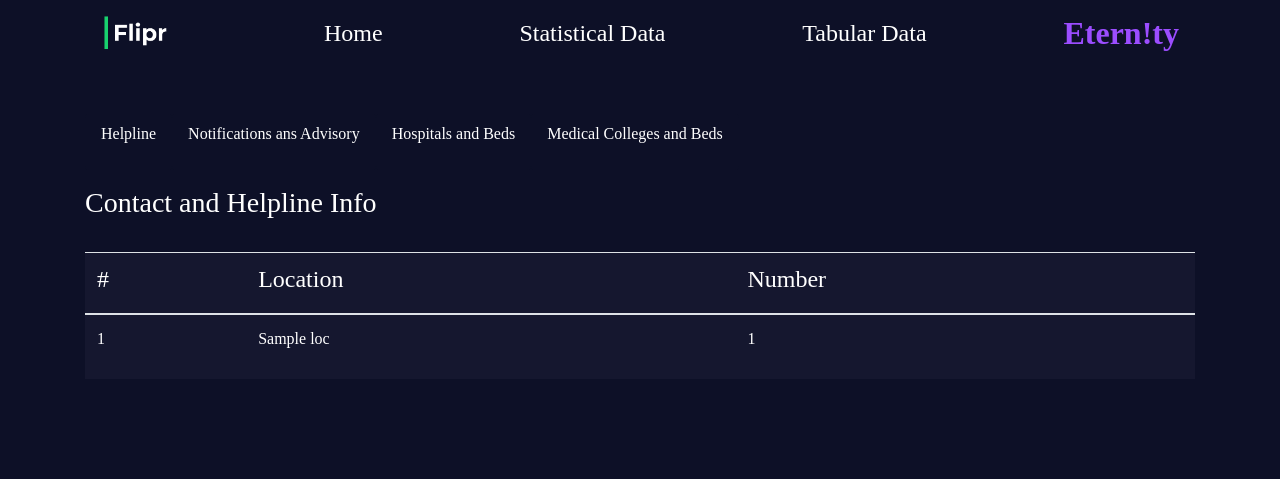
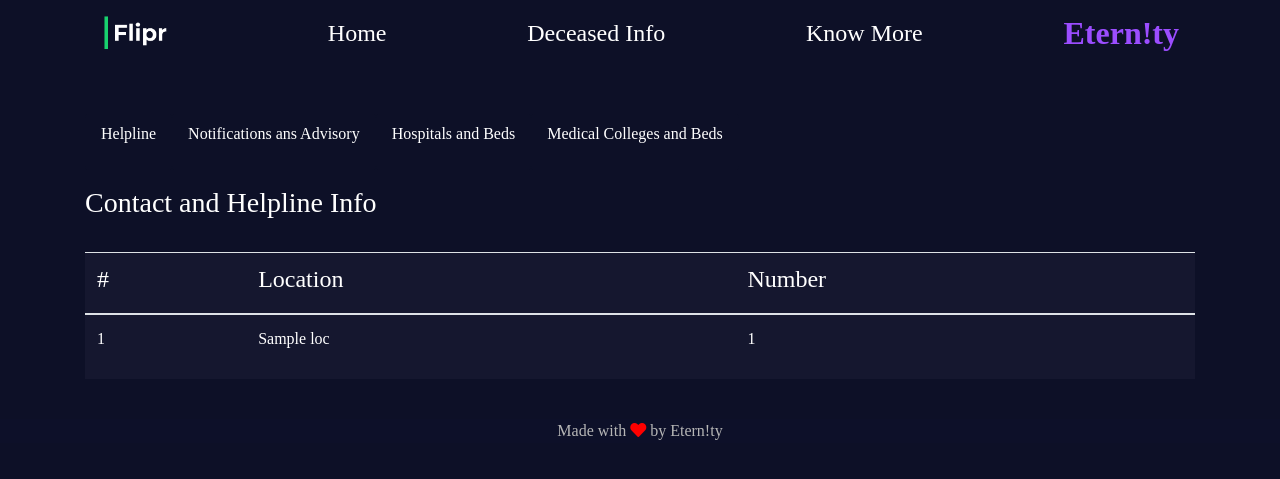
Before and after one commit to EternityProjects-real/VIT-hack2020, a Flask app: page /tabular in a window 1280 px wide. Shown: the top 479 px of the page. Run offline with Flask 2, Linux system fonts and the light colour scheme; a database or web service that is not in the repository returns one stand-in record (Sample ...); data that the repository does not hold is empty; some libraries are stand-ins or nearby versions.

Commit message:
full stack app

```diff
--- a/main.py
+++ b/main.py
@@ -30,10 +30,7 @@ def create_plot(x,y):
 
 @app.route('/')
 def index():
-    info_df = ["Recovered", "Hospitalized", "Deceased"]
-    info_ddf = [182, 27663, 45]
-    plot_index = create_plot(info_df, info_ddf)
-    return render_template('index.html', plot_index = plot_index)
+    return render_template('index.html')
 
 
 @app.route('/tabular')
@@ -106,5 +103,6 @@ def mailme():
 def download():
     return send_file('Doc1.pdf', attachment_filename='Doc1.pdf', as_attachment=True)
 
+
 if __name__ == "__main__":
     app.run(debug=True)
--- a/templates/tabular.html
+++ b/templates/tabular.html
@@ -1,48 +1,66 @@
 <!doctype html>
 <html lang="en">
+
 <head>
   <meta charset="utf-8">
   <meta name="viewport" content="width=device-width, initial-scale=1, shrink-to-fit=no">
-    <link rel="stylesheet" href="https://stackpath.bootstrapcdn.com/bootstrap/4.5.2/css/bootstrap.min.css" integrity="sha384-JcKb8q3iqJ61gNV9KGb8thSsNjpSL0n8PARn9HuZOnIxN0hoP+VmmDGMN5t9UJ0Z" crossorigin="anonymous">
-    <link rel="stylesheet" href="https://pro.fontawesome.com/releases/v5.10.0/css/all.css" integrity="sha384-AYmEC3Yw5cVb3ZcuHtOA93w35dYTsvhLPVnYs9eStHfGJvOvKxVfELGroGkvsg+p" crossorigin="anonymous"/>
-    <link rel="icon" type="image/png" href="/static/Navbar flavicon_Eternity.png"/>
-    <link rel="icon" type="image/png" href="/static/Navbar flavicon_Eternity.png"/>
+  <link rel="stylesheet" href="https://stackpath.bootstrapcdn.com/bootstrap/4.5.2/css/bootstrap.min.css"
+    integrity="sha384-JcKb8q3iqJ61gNV9KGb8thSsNjpSL0n8PARn9HuZOnIxN0hoP+VmmDGMN5t9UJ0Z" crossorigin="anonymous">
+  <link rel="stylesheet" href="https://pro.fontawesome.com/releases/v5.10.0/css/all.css"
+    integrity="sha384-AYmEC3Yw5cVb3ZcuHtOA93w35dYTsvhLPVnYs9eStHfGJvOvKxVfELGroGkvsg+p" crossorigin="anonymous" />
+  <link rel="icon" type="image/png" href="/static/Navbar flavicon_Eternity.png" />
+  <link rel="icon" type="image/png" href="/static/Navbar flavicon_Eternity.png" />
   <style>
-        .body{
+    .body {
       background-color: #0d1027;
     }
-        .data{
+
+    .footer {
+      width: 100%;
+      background-color: #0d1029;
+      color: white;
+      text-align: center;
+    }
+
+    .data {
       font-family: Montserrat;
       font-style: normal;
       font-weight: 500;
       color: white;
       font-size: 150%
     }
-        .et{
+
+    .et {
       font-family: Montserrat;
       font-style: normal;
       font-weight: bold;
       color: #9B4DFF;
       font-size: 200%
     }
-        a:hover{
-            color:rgb(175, 230, 255)
+
+    a:hover {
+      color: rgb(175, 230, 255)
     }
-        h4,p{
+
+    h4,
+    p {
       font-family: Montserrat;
       font-style: normal;
       font-weight: normal;
       color: white;
     }
-        #tabelhead{
+
+    #tabelhead {
       font-family: Montserrat;
       font-style: normal;
       font-weight: normal;
       color: white;
     }
-        .table{
-            background-color:rgba(33, 33, 62, 0.4);
+
+    .table {
+      background-color: rgba(33, 33, 62, 0.4);
     }
+
     #myBtn {
       display: none;
       position: fixed;
@@ -58,22 +76,24 @@
       border-radius: 10px;
       font-size: 18px;
     }
+
     #myBtn:hover {
-             background-color: #555; /* Add a dark-grey background on hover */
+      background-color: #555;
     }
   </style>
-    <title>Tabular Data</title>
+  <title>More Info</title>
 </head>
-  <body class = "body">
+
+<body class="body">
   <div class="container">
     <nav class="navbar navbar" style="opacity: 1">
       <a class="navbar-brand" href="https://flipr.ai/">
         <img src="/static/Flipr logo.png" width="70" height="40" class="d-inline-block align-top" alt="" loading="lazy">
       </a>
-            <a href = "/" class = "data">Home</a>
-            <a href = "/statical" class = "data">Statistical Data</a>
-            <a href = "/tabular" class = "data">Tabular Data</a>
-            <a href = "https://github.com/EternityProjects-real" class = "et">Etern!ty</a>
+      <a href="/" class="data">Home</a>
+      <a href="/statical" class="data">Deceased Info</a>
+      <a href="/tabular" class="data">Know More</a>
+      <a href="https://github.com/EternityProjects-real" class="et">Etern!ty</a>
     </nav>
   </div>
   <br>
@@ -81,57 +101,91 @@
   <div class="container">
     <ul class="nav nav-pills mb-3" id="pills-tab" role="tablist">
       <li class="nav-item" role="presentation">
-              <a class="nav-link" id="helpline" data-toggle="pill" href="#helplinedata" role="tab" aria-controls="helplinedata" aria-selected="true" style="color: white; background: #0d1027;"><p>Helpline</p></a>
+        <a class="nav-link" id="helpline" data-toggle="pill" href="#helplinedata" role="tab"
+          aria-controls="helplinedata" aria-selected="true" style="color: white; background: #0d1027;">
+          <p>Helpline</p>
+        </a>
       </li>
       <li class="nav-item" role="presentation">
-              <a class="nav-link" id="notifications" data-toggle="pill" href="#notificationsdata" role="tab" aria-controls="notificationsdata" aria-selected="false" style="color: white; background-color:#0d1027;"><p>Notifications ans Advisory</p></a>
+        <a class="nav-link" id="notifications" data-toggle="pill" href="#notificationsdata" role="tab"
+          aria-controls="notificationsdata" aria-selected="false" style="color: white; background-color:#0d1027;">
+          <p>Notifications ans Advisory</p>
+        </a>
       </li>
       <li class="nav-item" role="presentation">
-              <a class="nav-link" id="hospitalbed" data-toggle="pill" href="#hospitalbeddata" role="tab" aria-controls="hospitalbeddata" aria-selected="false" style="color: white; background-color: #0d1027;"><p>Hospitals and Beds</p></a>
+        <a class="nav-link" id="hospitalbed" data-toggle="pill" href="#hospitalbeddata" role="tab"
+          aria-controls="hospitalbeddata" aria-selected="false" style="color: white; background-color: #0d1027;">
+          <p>Hospitals and Beds</p>
+        </a>
       </li>
       <li class="nav-item" role="presentation">
-                <a class="nav-link" id="medcol" data-toggle="pill" href="#medcoldata" role="tab" aria-controls="medcoldata" aria-selected="false" style="color: white; background-color: #0d1027;"><p>Medical Colleges and Beds</p></a>
+        <a class="nav-link" id="medcol" data-toggle="pill" href="#medcoldata" role="tab" aria-controls="medcoldata"
+          aria-selected="false" style="color: white; background-color: #0d1027;">
+          <p>Medical Colleges and Beds</p>
+        </a>
       </li>
     </ul>
     <div class="tab-content" id="pills-tabContent">
       <div class="tab-pane fade show active" id="helplinedata" role="tabpanel" aria-labelledby="helpline">
-                <h3 id = "tabelhead">Contact and Helpline Info</h3>
+        <h3 id="tabelhead">Contact and Helpline Info</h3>
         <br>
         <table class="table">
           <thead>
             <tr>
-                        <th scope="col"><h4>#</h4></th>
-                        <th scope="col"><h4>Location</h4></th>
-                        <th scope="col"><h4>Number</h4></th>
+              <th scope="col">
+                <h4>#</h4>
+              </th>
+              <th scope="col">
+                <h4>Location</h4>
+              </th>
+              <th scope="col">
+                <h4>Number</h4>
+              </th>
             </tr>
           </thead>
           <tbody>
             {% for i in regional_data %}
             <tr>
-                        <th><p>{{loop.index}}</p></th>
-                        <td><p>{{ i.loc }}</p></td>
-                        <td><p>{{ i.number }}</p></td>
+              <th>
+                <p>{{loop.index}}</p>
+              </th>
+              <td>
+                <p>{{ i.loc }}</p>
+              </td>
+              <td>
+                <p>{{ i.number }}</p>
+              </td>
             </tr>
             {% endfor %}
           </tbody>
         </table>
       </div>
       <div class="tab-pane fade" id="notificationsdata" role="tabpanel" aria-labelledby="notifications">
-                <h3 id = "tabelhead">Notification and Advisory</h3>
+        <h3 id="tabelhead">Notification and Advisory</h3>
         <br>
         <table class="table">
           <thead>
             <tr>
-                        <th scope="col"><h4>#</h4></th>
-                        <th scope="col"><h4>Title</h4></th>
-                        <th scope="col"><h4>Link</h4></th>
+              <th scope="col">
+                <h4>#</h4>
+              </th>
+              <th scope="col">
+                <h4>Title</h4>
+              </th>
+              <th scope="col">
+                <h4>Link</h4>
+              </th>
             </tr>
           </thead>
           <tbody>
             {% for i in notifications %}
             <tr>
-                        <th><p>{{loop.index}}</p></th>
-                        <td><p>{{ i.title }}</p></td>
+              <th>
+                <p>{{loop.index}}</p>
+              </th>
+              <td>
+                <p>{{ i.title }}</p>
+              </td>
               <td><a href="{{ i.link }}" style="color: white">{{ i.link }}</a></td>
             </tr>
             {% endfor %}
@@ -139,64 +193,128 @@
         </table>
       </div>
       <div class="tab-pane fade" id="hospitalbeddata" role="tabpanel" aria-labelledby="hospitalbed">
-                <h3 id = "tabelhead">Hospital and Beds</h3>
+        <h3 id="tabelhead">Hospital and Beds</h3>
         <br>
         <table class="table">
           <thead>
             <tr>
-                        <th scope="col"><h4>#</h4></th>
-                        <th scope="col"><h4>State</h4></th>
-                        <th scope="col"><h4>Rural Hospitals</h4></th>
-                        <th scope="col"><h4>Rural Beds</h4></th>
-                        <th scope="col"><h4>Urban Hospitals</h4></th>
-                        <th scope="col"><h4>Urban Beds</h4></th>
-                        <th scope="col"><h4>Total Hospitals</h4></th>
-                        <th scope="col"><h4>Total Beds</h4></th>
+              <th scope="col">
+                <h4>#</h4>
+              </th>
+              <th scope="col">
+                <h4>State</h4>
+              </th>
+              <th scope="col">
+                <h4>Rural Hospitals</h4>
+              </th>
+              <th scope="col">
+                <h4>Rural Beds</h4>
+              </th>
+              <th scope="col">
+                <h4>Urban Hospitals</h4>
+              </th>
+              <th scope="col">
+                <h4>Urban Beds</h4>
+              </th>
+              <th scope="col">
+                <h4>Total Hospitals</h4>
+              </th>
+              <th scope="col">
+                <h4>Total Beds</h4>
+              </th>
             </tr>
           </thead>
           <tbody>
             {% for i in hospital_bed %}
             <tr>
-                        <th><p>{{loop.index}}</p></th>
-                        <td><p>{{ i.state }}</p></td>
-                        <td><p>{{ i.ruralHospitals }}</p></td>
-                        <td><p>{{ i.ruralBeds }}</p></td>
-                        <td><p>{{ i.urbanHospitals }}</p></td>
-                        <td><p>{{ i.urbanBeds }}</p></td>
-                        <td><p>{{ i.totalHospitals }}</p></td>
-                        <td><p>{{ i.totalBeds }}</p></td>
+              <th>
+                <p>{{loop.index}}</p>
+              </th>
+              <td>
+                <p>{{ i.state }}</p>
+              </td>
+              <td>
+                <p>{{ i.ruralHospitals }}</p>
+              </td>
+              <td>
+                <p>{{ i.ruralBeds }}</p>
+              </td>
+              <td>
+                <p>{{ i.urbanHospitals }}</p>
+              </td>
+              <td>
+                <p>{{ i.urbanBeds }}</p>
+              </td>
+              <td>
+                <p>{{ i.totalHospitals }}</p>
+              </td>
+              <td>
+                <p>{{ i.totalBeds }}</p>
+              </td>
             </tr>
             {% endfor %}
           </tbody>
         </table>
       </div>
       <div class="tab-pane fade" id="medcoldata" role="tabpanel" aria-labelledby="medcol">
-                <h3 id = "tabelhead">Medical Colleges and Beds</h3>
+        <h3 id="tabelhead">Medical Colleges and Beds</h3>
         <br>
         <table class="table">
           <thead>
             <tr>
-                        <th scope="col"><h4>#</h4></th>
-                        <th scope="col"><h4>State</h4></th>
-                        <th scope="col"><h4>Rural Hospitals</h4></th>
-                        <th scope="col"><h4>Rural Beds</h4></th>
-                        <th scope="col"><h4>Urban Hospitals</h4></th>
-                        <th scope="col"><h4>Urban Beds</h4></th>
-                        <th scope="col"><h4>Total Hospitals</h4></th>
-                        <th scope="col"><h4>Total Beds</h4></th>
+              <th scope="col">
+                <h4>#</h4>
+              </th>
+              <th scope="col">
+                <h4>State</h4>
+              </th>
+              <th scope="col">
+                <h4>Rural Hospitals</h4>
+              </th>
+              <th scope="col">
+                <h4>Rural Beds</h4>
+              </th>
+              <th scope="col">
+                <h4>Urban Hospitals</h4>
+              </th>
+              <th scope="col">
+                <h4>Urban Beds</h4>
+              </th>
+              <th scope="col">
+                <h4>Total Hospitals</h4>
+              </th>
+              <th scope="col">
+                <h4>Total Beds</h4>
+              </th>
             </tr>
           </thead>
           <tbody>
             {% for i in hospital_bed %}
             <tr>
-                        <th><p>{{loop.index}}</p></th>
-                        <td><p>{{ i.state }}</p></td>
-                        <td><p>{{ i.ruralHospitals }}</p></td>
-                        <td><p>{{ i.ruralBeds }}</p></td>
-                        <td><p>{{ i.urbanHospitals }}</p></td>
-                        <td><p>{{ i.urbanBeds }}</p></td>
-                        <td><p>{{ i.totalHospitals }}</p></td>
-                        <td><p>{{ i.totalBeds }}</p></td>
+              <th>
+                <p>{{loop.index}}</p>
+              </th>
+              <td>
+                <p>{{ i.state }}</p>
+              </td>
+              <td>
+                <p>{{ i.ruralHospitals }}</p>
+              </td>
+              <td>
+                <p>{{ i.ruralBeds }}</p>
+              </td>
+              <td>
+                <p>{{ i.urbanHospitals }}</p>
+              </td>
+              <td>
+                <p>{{ i.urbanBeds }}</p>
+              </td>
+              <td>
+                <p>{{ i.totalHospitals }}</p>
+              </td>
+              <td>
+                <p>{{ i.totalBeds }}</p>
+              </td>
             </tr>
             {% endfor %}
           </tbody>
@@ -205,11 +323,15 @@
     </div>
   </div>
   <br>
+  <div class="footer">
+    <p style="color: rgb(182,182,182)">Made with <i class="fas fa-heart" style=" color: red"></i> by <a
+        href="https://github.com/EternityProjects-real" style=" color: rgb(182, 182, 182)">Etern!ty</a></p>
+  </div>
   <button onclick="topFunction()" id="myBtn" title="Go to top">Top</button>
   <script>
     mybutton = document.getElementById("myBtn");
 
-window.onscroll = function() {scrollFunction()};
+    window.onscroll = function () { scrollFunction() };
 
     function scrollFunction() {
       if (document.body.scrollTop > 20 || document.documentElement.scrollTop > 20) {
@@ -228,8 +350,15 @@ function topFunction() {
 
   <!-- Optional JavaScript -->
   <!-- jQuery first, then Popper.js, then Bootstrap JS -->
-    <script src="https://code.jquery.com/jquery-3.5.1.slim.min.js" integrity="sha384-DfXdz2htPH0lsSSs5nCTpuj/zy4C+OGpamoFVy38MVBnE+IbbVYUew+OrCXaRkfj" crossorigin="anonymous"></script>
-    <script src="https://cdn.jsdelivr.net/npm/popper.js@1.16.1/dist/umd/popper.min.js" integrity="sha384-9/reFTGAW83EW2RDu2S0VKaIzap3H66lZH81PoYlFhbGU+6BZp6G7niu735Sk7lN" crossorigin="anonymous"></script>
-    <script src="https://stackpath.bootstrapcdn.com/bootstrap/4.5.2/js/bootstrap.min.js" integrity="sha384-B4gt1jrGC7Jh4AgTPSdUtOBvfO8shuf57BaghqFfPlYxofvL8/KUEfYiJOMMV+rV" crossorigin="anonymous"></script>
+  <script src="https://code.jquery.com/jquery-3.5.1.slim.min.js"
+    integrity="sha384-DfXdz2htPH0lsSSs5nCTpuj/zy4C+OGpamoFVy38MVBnE+IbbVYUew+OrCXaRkfj"
+    crossorigin="anonymous"></script>
+  <script src="https://cdn.jsdelivr.net/npm/popper.js@1.16.1/dist/umd/popper.min.js"
+    integrity="sha384-9/reFTGAW83EW2RDu2S0VKaIzap3H66lZH81PoYlFhbGU+6BZp6G7niu735Sk7lN"
+    crossorigin="anonymous"></script>
+  <script src="https://stackpath.bootstrapcdn.com/bootstrap/4.5.2/js/bootstrap.min.js"
+    integrity="sha384-B4gt1jrGC7Jh4AgTPSdUtOBvfO8shuf57BaghqFfPlYxofvL8/KUEfYiJOMMV+rV"
+    crossorigin="anonymous"></script>
 </body>
+
 </html>
```
Also changed, not shown: templates/graphs.html (+30 -52 lines), templates/index.html (+12 -77 lines). Lines whose indentation alone changed are shown as unchanged.
